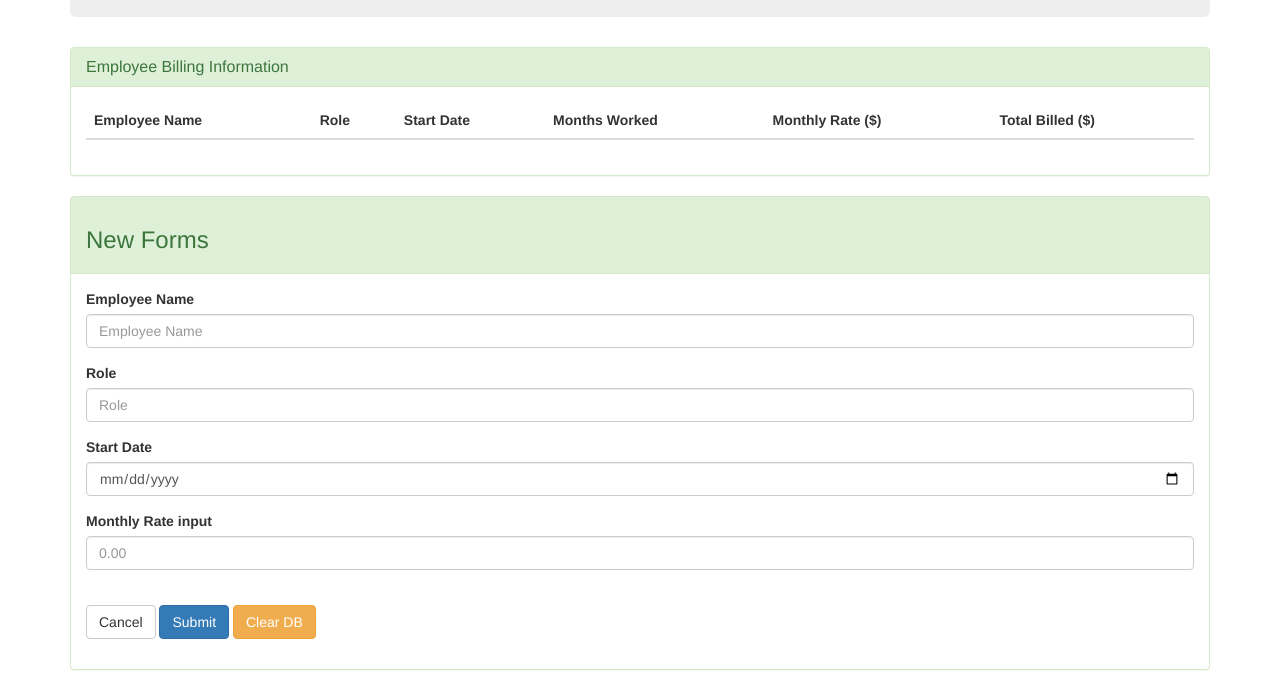
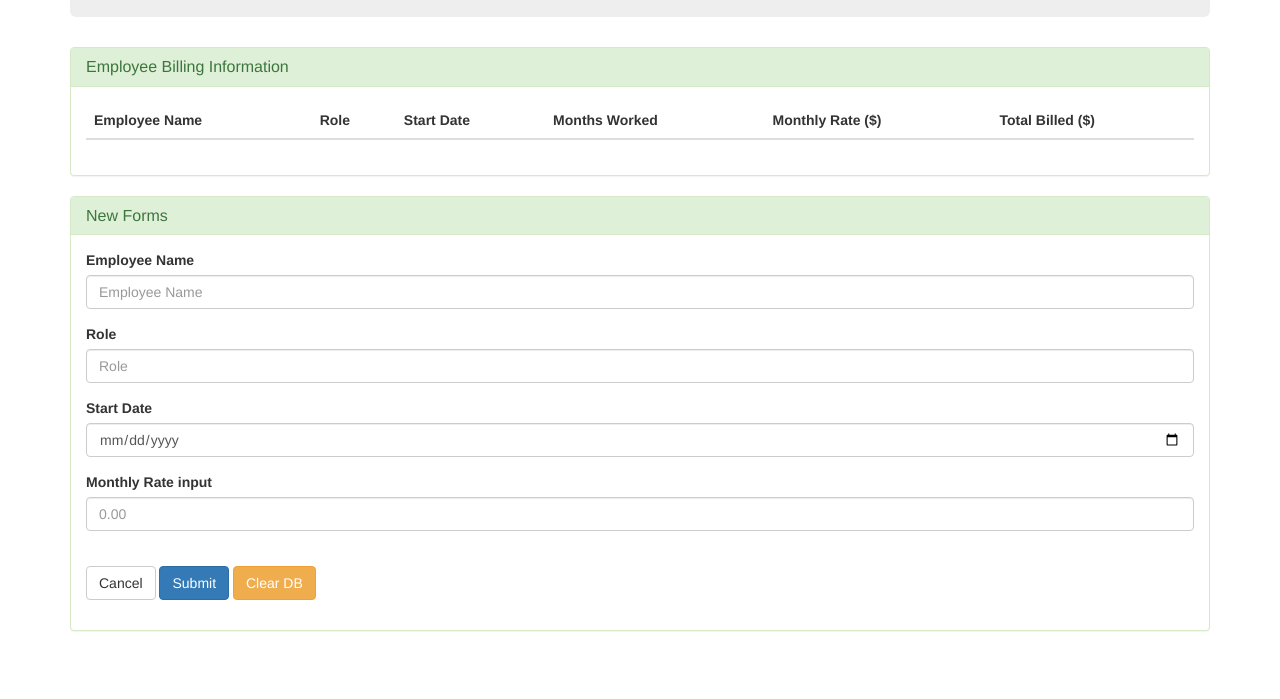
Before and after one commit to bl4ck01/EmployeeDataManagement, a plain HTML site: page index.html in a window 1280 px wide. Shown: the part 101-800 px from the top of the page. Drawn offline with nearby package versions, Linux system fonts and the light colour scheme; no server answers.

Commit message:
small changes

```diff
--- a/index.html
+++ b/index.html
@@ -35,7 +35,7 @@
             </div>
             <div class='panel panel-success'>
                 <div class='panel-heading'>
-                    <h3>New Forms</h3>
+                    <h3 class='panel-title'>New Forms</h3>
                 </div>
                 <div class='panel-body'>
                     <div class="form-group">
```
